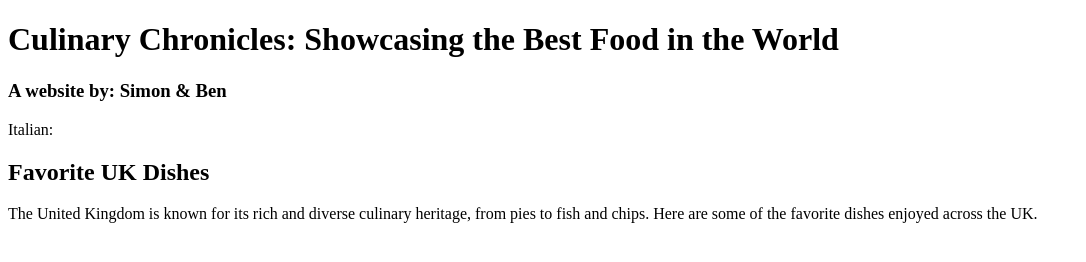
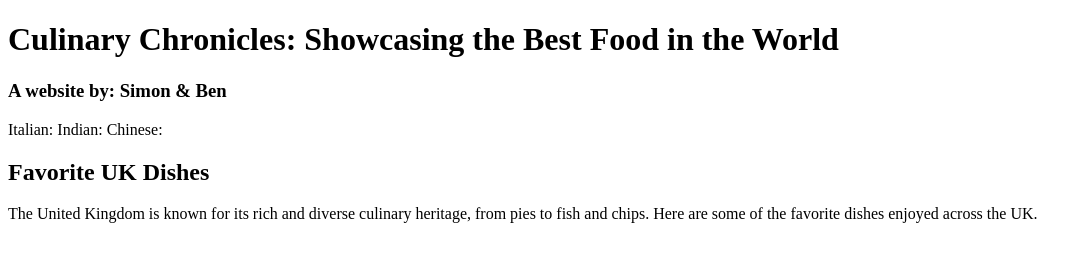
Before and after one commit to BenDev181/workshop-task, a plain HTML site: page index.html in a window 1280 px wide. Shown: the whole page, without its empty margins (0-1086 px from the left). Drawn offline with Linux system fonts and the light colour scheme.

Commit message:
second push from ben branch

```diff
--- a/index.html
+++ b/index.html
@@ -13,6 +13,8 @@
     <!-- Create a list of your favorite cuisines and pictures -->
     <div class = cuisines>
         Italian:
+        Indian:
+        Chinese:
     </div>
 
 
```
